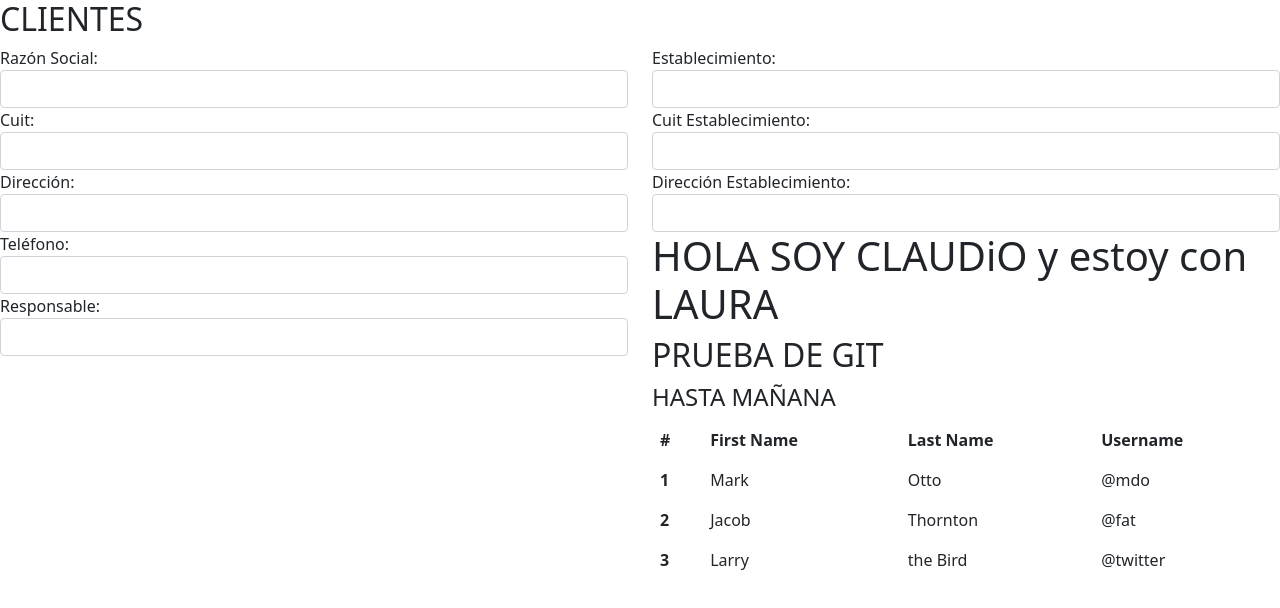
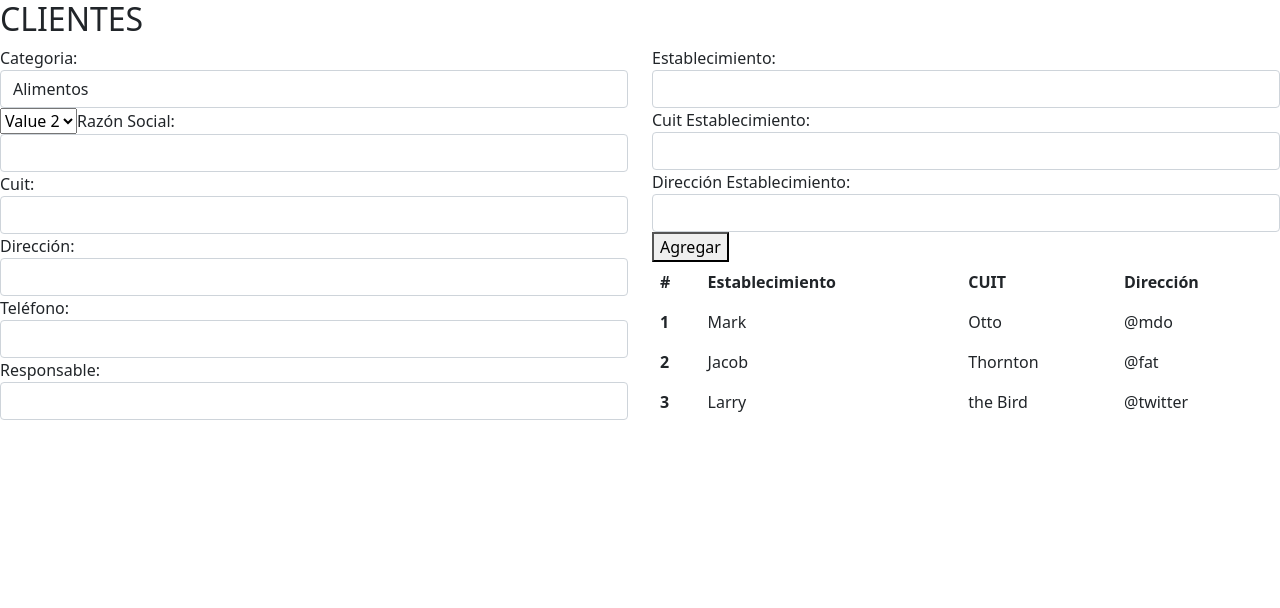
Before and after one commit to divmsolutions/sgaw, a Next.js app in the folder sgaw/: page /Customer/customer in a window 1280 px wide. Shown: the top 608 px of the page. Built offline with nearby package versions, Linux system fonts and the light colour scheme.

Commit message:
add table html

```diff
--- a/sgaw/components/Establishment.js
+++ b/sgaw/components/Establishment.js
@@ -1,19 +1,62 @@
 import bootstrap from 'bootstrap/dist/css/bootstrap.css'
 import { Form, Label, FormGroup, Input, Button, Row, Col, Table } from 'reactstrap'
+import { useState } from 'react'
 
 const Establishment = () => {
+
+  const initialValuesEstablishment = {
+    nombreEstablecimiento: "",
+    cuitEstablecimiento: "",
+    direccionEstablecimiento: "",
+    // localidadEstablecimiento="",
+    // provinciaEstablecimiento="",
+    // tipoEstablecimiento=""
+  }
+
+  const [values, setValues] = useState(initialValuesEstablishment);
+
+  const handleInputChange = (e) => {
+    const { name, value } = e.target;
+    console.log(name, value)
+    setValues({ ...values, [name]: value })
+  }
+
+  const myTable = Table.tabla; //document.querySelector("table");
+
+  const addEstablishment = () => {
+    var row = myTable.insertRow(myTable.rows.length);
+    var cell1 = row.insertCell(0);
+    var cell2 = row.insertCell(1);
+    var cell3 = row.insertCell(2);
+
+    cell1.innerHTML = '<input type="text">';
+    cell2.innerHTML = '<input type="text">';;
+    cell3.innerHTML = '<input type="text">';;
+
+
+
+  }
+
   return (
     <>
-        <h1>HOLA SOY CLAUDiO y estoy con LAURA</h1>
-        <h2>PRUEBA DE GIT</h2>
-        <h4>HASTA MAÑANA</h4>
-            <Table borderless>
+      <FormGroup>
+        <Label>Establecimiento:</Label>
+        <Input type="text" name="nombreEstablecimiento" onChange={handleInputChange}></Input>
+        <Label>Cuit Establecimiento:</Label>
+        <Input type="text" name="cuitEstablecimiento" onChange={handleInputChange}></Input>
+        <Label>Dirección Establecimiento:</Label>
+        <Input type="text" name="direccionEstablecimiento" onChange={handleInputChange}></Input>
+        <button className="addEstablishment" onClick={addEstablishment}>Agregar</button>
+      </FormGroup>
+
+      <Table className="table" name="tabla" borderless>
+
         <thead>
           <tr>
             <th>#</th>
-                        <th>First Name</th>
-                        <th>Last Name</th>
-                        <th>Username</th>
+            <th>Establecimiento</th>
+            <th>CUIT</th>
+            <th>Dirección</th>
           </tr>
         </thead>
         <tbody>
--- a/sgaw/pages/Customer/customer.js
+++ b/sgaw/pages/Customer/customer.js
@@ -1,5 +1,5 @@
 import bootstrap from 'bootstrap/dist/css/bootstrap.css'
-import { Form, Label, FormGroup, Input, Button, Row, Col } from 'reactstrap'
+import { Select, Form, Label, FormGroup, Input, Button, Row, Col } from 'reactstrap'
 import Establishment from '../../components/Establishment'
 
 const Customer = () => {
@@ -11,6 +11,20 @@ const Customer = () => {
         <Row>
           <Col>
             <FormGroup>
+              <Label>Categoria:</Label>
+              <Input type="select" name="select">
+
+                <option value="0">Lacteas</option>
+                <option value="1">No Lacteas</option>
+                <option value="2" selected>Alimentos</option>
+              </Input>
+
+<select name="select">
+  <option value="value1">Value 1</option>
+  <option value="value2" selected>Value 2</option>
+  <option value="value3">Value 3</option>
+</select>
+
               <Label>Razón Social:</Label>
               <Input type="text" name="nombre_cliente"></Input>
               <Label>Cuit:</Label>
@@ -24,16 +38,7 @@ const Customer = () => {
             </FormGroup>
           </Col>
           <Col xs="6">
-            <FormGroup>
-              <Label>Establecimiento:</Label>
-              <Input type="text" name="nombre_establecimiento"></Input>
-              <Label>Cuit Establecimiento:</Label>
-              <Input type="text" name="cuit_establecimiento"></Input>
-              <Label>Dirección Establecimiento:</Label>
-              <Input type="text" name="direccion_establecimiento"></Input>
-              <Establishment/>
-
-            </FormGroup>
+            <Establishment />
           </Col>
         </Row>
       </Form>
```
Also changed, not shown: sgaw/components/genericComponent.js (added, +13 -0 lines). Lines whose indentation alone changed are shown as unchanged.
